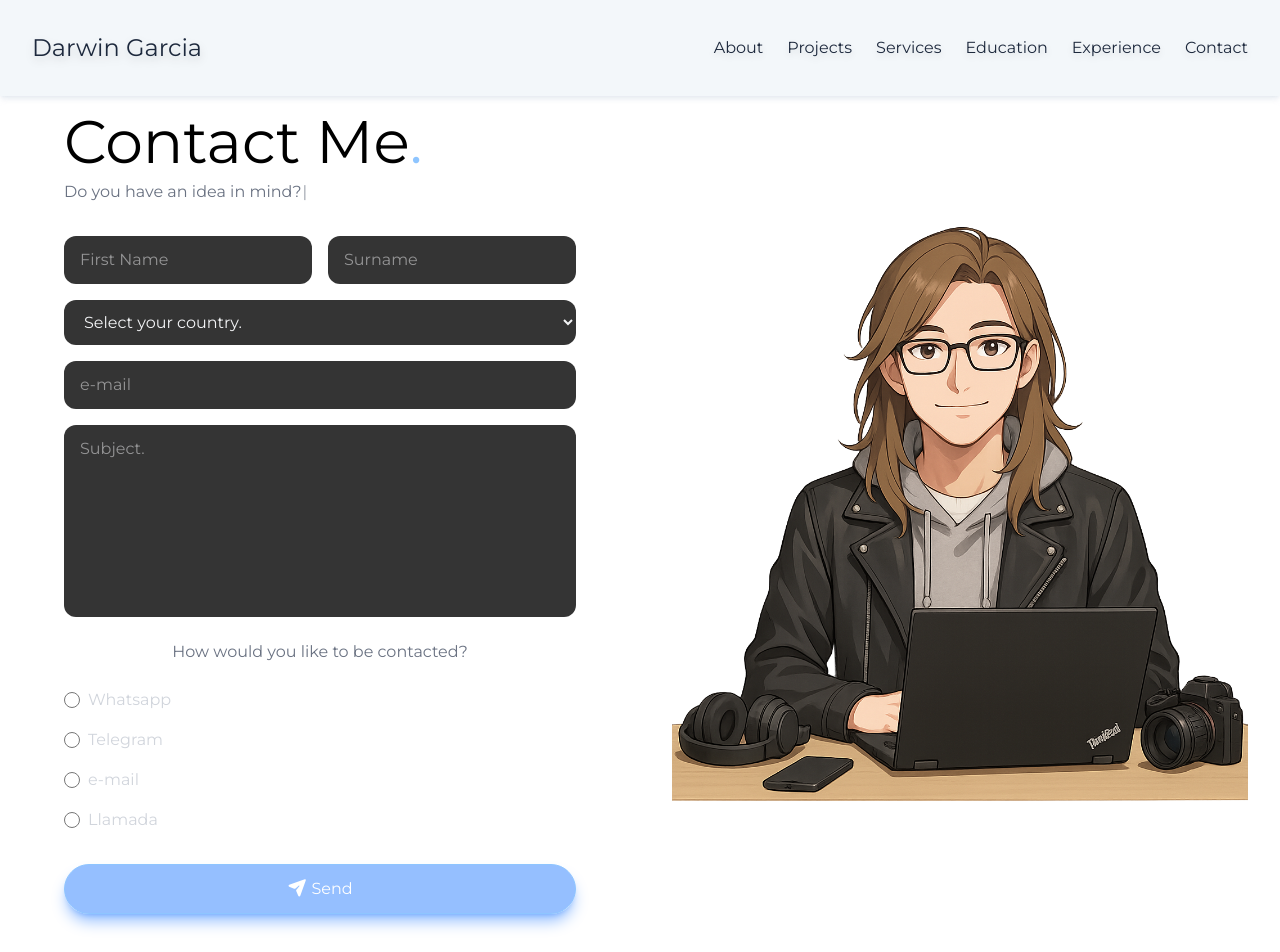
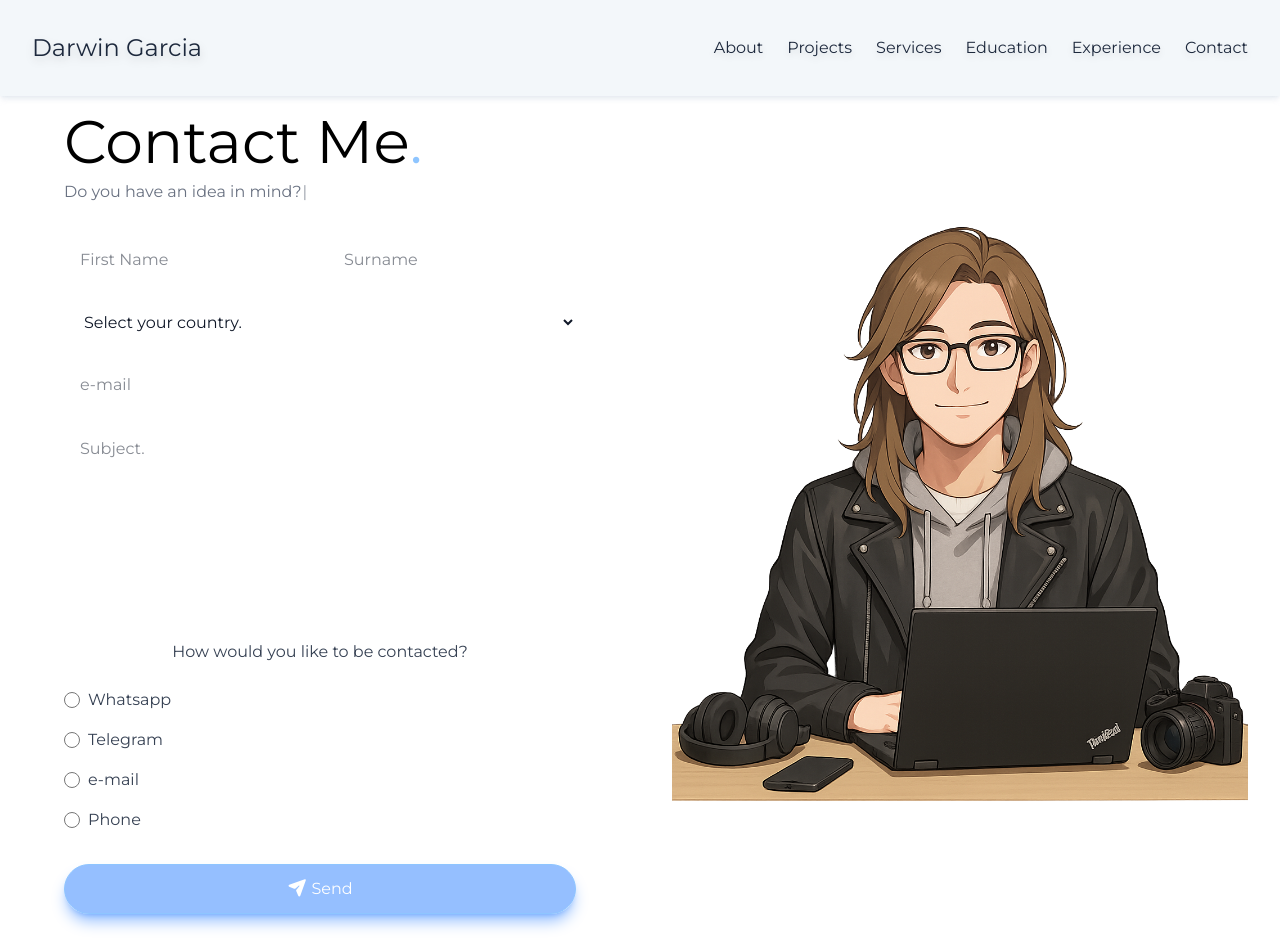
Before and after one commit to darwin-garcia/dangmoz-web-porfolio, a Next.js app: page /contact in a window 1280 px wide. Shown: the top 952 px of the page. Built offline with nearby package versions, Linux system fonts and the light colour scheme.

Commit message:
Final Updates v0.98

```diff
--- a/src/app/about/items/resume.js
+++ b/src/app/about/items/resume.js
@@ -1,7 +1,7 @@
 import Image from 'next/image'
 import { FontAwesomeIcon } from "@fortawesome/react-fontawesome";
 import { faDownload} from '@fortawesome/free-solid-svg-icons';
-
+import Carousel from '@/components/Carousel';
 
 const ExpImg = "/images/about/trofeo.png"
 const ClientImg = "/images/about/cara-feliz.png"
@@ -10,6 +10,7 @@ const ProjectImg = "/images/about/proyecto.png"
 export default function AboutResume() {
   return (
     <div>
+        <Carousel/>
         <h3 className='pt-2 pb-2 text-2xl text-black dark:text-white'> Hello! I am Darwin Garcia</h3>
         <p>Welcome to my site!. </p>
         <p>👷‍♂️ I am a creative, organised and self-taught person, I usually research topics of interest, study them and put them into practice. I like to solve problems through data, using tools to obtain information with a focus on results.
@@ -17,7 +18,7 @@ export default function AboutResume() {
         <p>I am looking for opportunities to be part of an IT team in a company where I can grow professionally and contribute with my acquired skills.</p>
         <p>🙌 Thank you for visiting my profile!</p>
         <div className='grid justify-center pt-3 pb-3'>
-            <a href="https://drive.google.com/file/d/1pDgw9jBR-dFZXHsJk-RF3UzBHQ7t_UNc/view?usp=sharing" className="bg-blue-500 text-gray-800 dark:text-white font-bold py-2 px-4 rounded inline-flex items-center border border-blue-300 no-underline hover:bg-red-600 transition duration-200 hover:underline">
+            <a href="https://drive.google.com/file/d/1pDgw9jBR-dFZXHsJk-RF3UzBHQ7t_UNc/view?usp=sharing" className="bg-blue-500 text-gray-100 dark:text-white font-bold py-2 px-4 rounded inline-flex items-center border border-blue-300 no-underline hover:bg-red-600 transition duration-200 hover:underline">
               <FontAwesomeIcon icon={faDownload} className="h-6 w-6" />
               <span>Download Resume</span>
             </a>
--- a/src/app/about/items/resume/resume.js
+++ b/src/app/about/items/resume/resume.js
@@ -7,14 +7,10 @@ const ExpImg = "/images/about/trofeo.png"
 const ClientImg = "/images/about/cara-feliz.png"
 const ProjectImg = "/images/about/proyecto.png"
 const CVRoute = '/cv'
-const RootImage = "/images/about/lambda-stack-software.png"
 
 export default function AboutResume() {
   return (
     <div className="pt-2 pb-2">
-      <div className='relative w-4/5 h-64 mx-auto md:h-96 md:w-96'>
-        <Image src={RootImage} layout='fill' alt="lambda" className='object-contain'/>
-      </div>
         <h3 className='pt-2 pb-2 text-2xl text-black dark:text-white'> Hello! I am Darwin Garcia</h3>
         <p className="pt-2">Welcome to my site!. </p>
         <p className="pt-2">👷‍♂️ I am a creative, organised and self-taught person, I usually research topics of interest, study them and put them into practice. I like to solve problems through data, using tools to obtain information with a focus on results.
@@ -23,7 +19,7 @@ export default function AboutResume() {
         <p className="pt-2">🙌 Thank you for visiting my profile!</p>
         <div className='grid justify-center pt-3 pb-3'>
             <Link href={CVRoute}
-              className="bg-blue-500 text-gray-800 dark:text-white font-bold py-2 px-4 rounded inline-flex items-center border border-blue-300 no-underline hover:bg-red-600 transition duration-200 hover:underline">
+              className="bg-blue-500 text-gray-100 dark:text-white font-bold py-2 px-4 rounded inline-flex items-center border border-blue-300 no-underline hover:bg-red-600 transition duration-200 hover:underline">
               <FontAwesomeIcon icon={faDownload} className="h-6 w-6" />
               <span>Download Resume</span>
             </Link>
--- a/src/app/about/layout.js
+++ b/src/app/about/layout.js
@@ -1,6 +1,6 @@
 import AboutNav from "@/components/AboutNavbar";
 
-// ✅ Metadata aquí.
+// ✅ PASO 1: Mueve el objeto metadata aquí.
 // Este archivo es un Server Component por defecto, por lo que esto funciona.
 export const metadata = {
   title: "| Darwin Garcia | About Me",
--- a/src/app/contact/form.js
+++ b/src/app/contact/form.js
@@ -16,8 +16,20 @@ const ContactForm = () => {
     setContactMethod(event.target.value);
   };
 
+  // Clases comunes para los campos de texto, ajustadas para modo claro y oscuro
+  const inputClass = "w-full py-3 px-4 rounded-xl outline-none group resize-none h-48 " +
+                     "bg-white text-gray-900 " + // ESTILOS CLAROS PREDETERMINADOS (Modo Claro)
+                     "dark:bg-[#343434] dark:text-gray-100"; // ESTILOS OSCUROS (Modo Oscuro)
+
+  // Clases del contenedor principal (manteniendo el fondo blanco en modo claro)
+  const articleClass = "register flex flex-col rounded-lg bg-white dark:bg-transparent";
+
+  // Clases del texto de radio buttons (oscuro en claro, claro en oscuro)
+  const labelTextClass = "text-gray-700 dark:text-gray-300";
+
   return (
-    <article className="register flex flex-col rounded-lg">
+    // Aplicamos la clase del artículo
+    <article className={articleClass}>
         <div className="p-8">
             <h1 className="text-6xl text-black dark:text-white font-medium mb-2">
                 Contact Me<span className="text-blue-300">.</span>
@@ -33,16 +45,18 @@ const ContactForm = () => {
 
             <form className="mt-8" action='/'>
                 <div className="max-w-lg mb-4 flex flex-col md:flex-row items-center justify-between gap-4">
+                    {/* Aplicamos la nueva clase de entrada */}
                     <input type="text" autoComplete="off"
-                     className="w-full py-3 px-4 rounded-xl outline-none bg-[#343434] text-gray-100 group" placeholder="First Name" />
+                     className={inputClass.replace(" resize-none h-48", "")} placeholder="First Name" />
 
                     <input type="text" autoComplete="off"
-                     className="w-full py-3 px-4 rounded-xl outline-none bg-[#343434] text-gray-100 group" placeholder="Surname" />
+                     className={inputClass.replace(" resize-none h-48", "")} placeholder="Surname" />
                 </div>
 
                 <div className="max-w-lg mb-4">
+                    {/* Aplicamos la nueva clase al select */}
                     <select
-                     className="w-full py-3 px-4 rounded-xl outline-none bg-[#343434] text-gray-100 group"
+                     className={inputClass.replace(" resize-none h-48", "")} // El select usa las mismas clases, quitando las de textarea
                      defaultValue="">
                         <option value="" disabled>Select your country.</option>
                         {countries.map((country, index) => (
@@ -52,25 +66,25 @@ const ContactForm = () => {
                 </div>
 
                 <div className="max-w-lg mb-4">
+                    {/* Aplicamos la nueva clase de entrada */}
                     <input type="email" autoComplete="off"
-                     className="w-full py-3 px-4 rounded-xl outline-none bg-[#343434] text-gray-100 group" placeholder="e-mail"/>
+                     className={inputClass.replace(" resize-none h-48", "")} placeholder="e-mail"/>
                 </div>
 
                 <div className="max-w-lg mb-4">
+                    {/* Aplicamos la nueva clase de entrada (con las propiedades de textarea) */}
                     <textarea type="text" autoComplete="off"
-                     className="w-full py-3 px-4 rounded-xl outline-none bg-[#343434] text-gray-100 group resize-none h-48" placeholder="Subject."/>
+                     className={inputClass} placeholder="Subject."/>
                 </div>
 
                 <div className="max-w-lg flex justify-center md:justify-center mb-6">
-                    <p className="text-gray-500 font-medium">
+                    <p className="text-gray-700 dark:text-gray-500 font-medium">
                       How would you like to be contacted?
                     </p>
                 </div>
 
-                {/* --- SECCIÓN MODIFICADA DE RADIO BUTTONS --- */}
-                {/* Cambiamos 'grid grid-cols-2' por 'flex flex-col' para apilarlos verticalmente */}
-                <div className="max-w-lg mb-4 flex flex-col gap-4 text-gray-300">
-                    <label className="flex items-center gap-2 cursor-pointer">
+                <div className="max-w-lg mb-4 flex flex-col gap-4">
+                    <label className={`flex items-center gap-2 cursor-pointer ${labelTextClass}`}>
                         <input
                             type="radio"
                             name="contactOption"
@@ -81,7 +95,7 @@ const ContactForm = () => {
                         />
                         Whatsapp
                     </label>
-                    <label className="flex items-center gap-2 cursor-pointer">
+                    <label className={`flex items-center gap-2 cursor-pointer ${labelTextClass}`}>
                         <input
                             type="radio"
                             name="contactOption"
@@ -92,7 +106,7 @@ const ContactForm = () => {
                         />
                         Telegram
                     </label>
-                    <label className="flex items-center gap-2 cursor-pointer">
+                    <label className={`flex items-center gap-2 cursor-pointer ${labelTextClass}`}>
                         <input
                             type="radio"
                             name="contactOption"
@@ -103,7 +117,7 @@ const ContactForm = () => {
                         />
                         e-mail
                     </label>
-                    <label className="flex items-center gap-2 cursor-pointer">
+                    <label className={`flex items-center gap-2 cursor-pointer ${labelTextClass}`}>
                         <input
                             type="radio"
                             name="contactOption"
@@ -112,7 +126,7 @@ const ContactForm = () => {
                             checked={contactMethod === 'llamada'}
                             onChange={handleContactChange}
                         />
-                        Llamada
+                        Phone
                     </label>
                 </div>
 
```
Also changed, not shown: src/app/about/card.js (+8 -16 lines), src/app/about/items/bio/bio.js (+3 -4 lines), src/app/about/items/skill/skill.js (+5 -5 lines).
